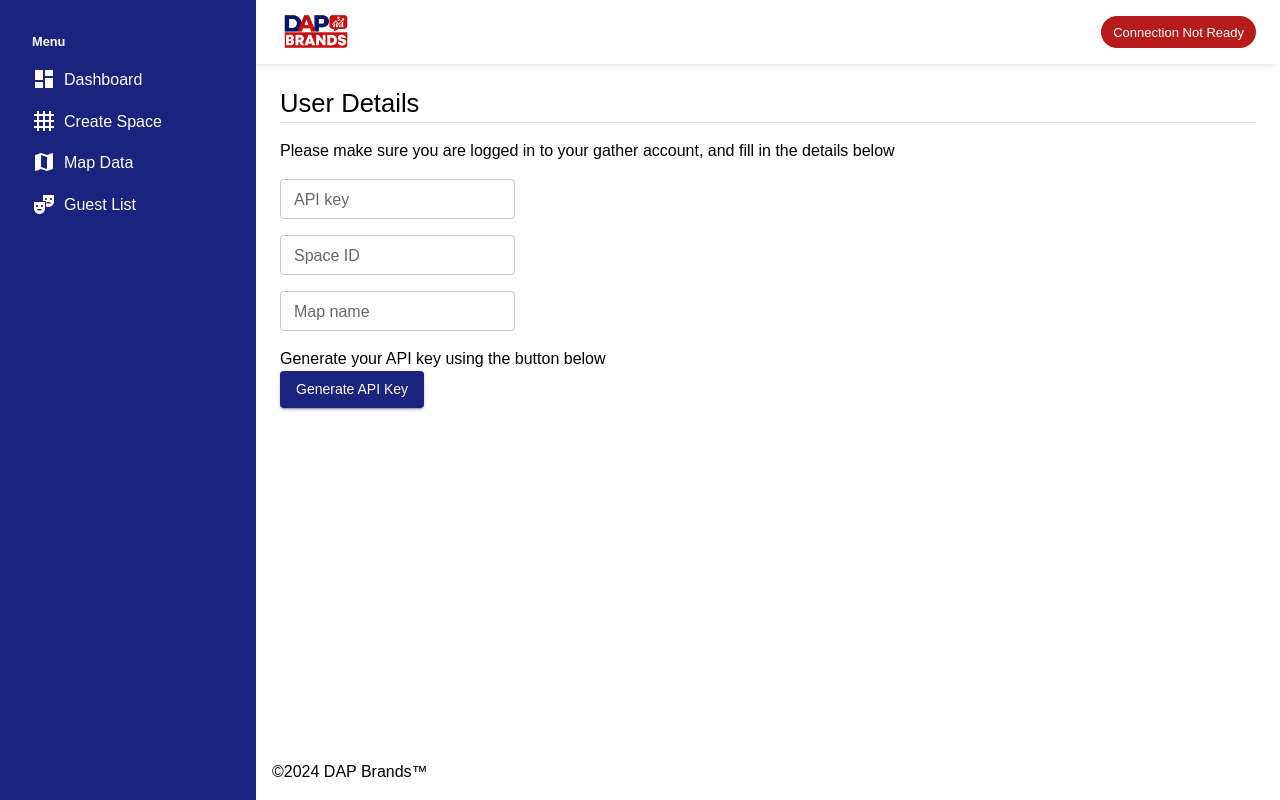
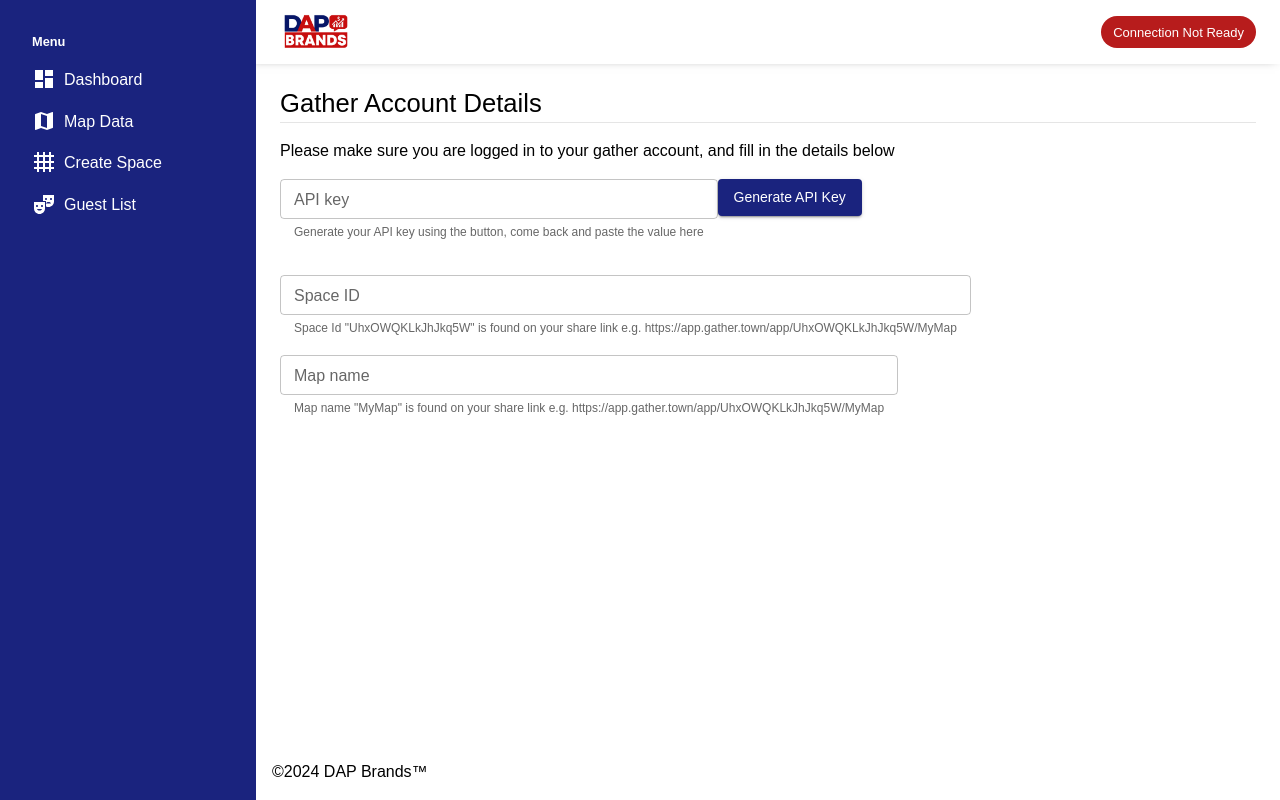
Before and after one commit to tony-tripulca/gather-town, a React app: page /dashboard in a window 1280 px wide. Built offline with nearby package versions, Linux system fonts and the light colour scheme.

Commit message:
Initial version

```diff
--- a/src/AppRouter.js
+++ b/src/AppRouter.js
@@ -4,12 +4,16 @@ import { Navigate, Route, Routes } from "react-router-dom";
 import NotFound from "./modules/not-found/NotFound";
 import Dashboard from "./modules/dashboard/Dashboard";
 import MapData from "./modules/map-data/MapData";
+import CreateSpace from "./modules/create-space/CreateSpace";
+import GuestList from "./modules/guest-list/GuestList";
 
 export default function AppRouter() {
   return (
     <Routes>
       <Route path="/dashboard" element={<Dashboard />} />
       <Route path="/map-data" element={<MapData />} />
+      <Route path="/create-space" element={<CreateSpace />} />
+      <Route path="/guest-list" element={<GuestList />} />
       <Route path="/not-found" element={<NotFound />} />
 
       <Route path="/" element={<Navigate to="/dashboard" />} />
--- a/src/components/sidebar/Sidebar.js
+++ b/src/components/sidebar/Sidebar.js
@@ -27,15 +27,15 @@ export default function Sidebar() {
               </Link>
             </MenuItem>
             <MenuItem>
+              <Link to="/map-data">
+                <MapIcon />
+                Map Data
+              </Link>
+            </MenuItem>
+            <MenuItem>
               <Link to="/create-space">
                 <Grid4x4Icon />
                 Create Space
-              </Link>
-            </MenuItem>
-            <MenuItem>
-              <Link to="/map-data">
-                <MapIcon />
-                Map Data
               </Link>
             </MenuItem>
             <MenuItem>
--- /dev/null
+++ b/src/modules/create-space/CreateSpace.js
@@ -0,0 +1,38 @@
+import React from "react";
+import { Helmet } from "react-helmet";
+import { Link } from "react-router-dom";
+
+import { Box, Button, Typography } from "@mui/material";
+
+import "./CreateSpace.scss";
+
+import Topbar from "../../components/topbar/Topbar";
+import Sidebar from "../../components/sidebar/Sidebar";
+
+export default function CreateSpace() {
+  return (
+    <React.Fragment>
+      <Helmet>
+        <title>Create Space | DAP Gather </title>
+      </Helmet>
+      <Topbar />
+      <Sidebar />
+      <Box component={"section"} id="create-space" className="panel">
+        <Box className="create-space-holder">
+          <Typography className="section-title">Create Space</Typography>
+          <Typography>
+            It&apos;s recommended to create your space on your account for now.
+          </Typography>
+          <Button
+            variant="contained"
+            component={Link}
+            to="https://app.gather.town/"
+            target="_blank"
+          >
+            Create Space
+          </Button>
+        </Box>
+      </Box>
+    </React.Fragment>
+  );
+}
--- a/src/modules/dashboard/Dashboard.js
+++ b/src/modules/dashboard/Dashboard.js
@@ -32,7 +32,7 @@ export default function Dashboard() {
       <Sidebar />
       <Box component={"section"} id="dashboard" className="panel">
         <Box className="dashboard-holder">
-          <Typography className="section-title">User Details</Typography>
+          <Typography className="section-title">Gather Account Details</Typography>
           <Grid container spacing={2}>
             <Grid item xs={12}>
               <Typography>
@@ -48,8 +48,18 @@ export default function Dashboard() {
                 name="apiKey"
                 value={userState.apiKey}
                 onChange={(event) => handleOnChange(event)}
+                helperText="Generate your API key using the button, come back and paste the value here"
               />
+              <Button
+                variant="contained"
+                component={Link}
+                to="https://gather.town/apiKeys"
+                target="_blank"
+              >
+                Generate API Key
+              </Button>
             </Grid>
+            <Grid item xs={12}></Grid>
             <Grid item xs={12}>
               <TextField
                 variant="outlined"
@@ -58,6 +68,7 @@ export default function Dashboard() {
                 name="spaceId"
                 value={userState.spaceId}
                 onChange={(event) => handleOnChange(event)}
+                helperText={`Space Id "UhxOWQKLkJhJkq5W" is found on your share link e.g. https://app.gather.town/app/UhxOWQKLkJhJkq5W/MyMap`}
               />
             </Grid>
             <Grid item xs={12}>
@@ -68,18 +79,8 @@ export default function Dashboard() {
                 name="mapName"
                 value={userState.mapName}
                 onChange={(event) => handleOnChange(event)}
+                helperText={`Map name "MyMap" is found on your share link e.g. https://app.gather.town/app/UhxOWQKLkJhJkq5W/MyMap`}
               />
-            </Grid>
-            <Grid item xs={12}>
-              <Typography>Generate your API key using the button below</Typography>
-              <Button
-                variant="contained"
-                component={Link}
-                to="https://gather.town/apiKeys"
-                target="_blank"
-              >
-                Generate API Key
-              </Button>
             </Grid>
           </Grid>
         </Box>
--- /dev/null
+++ b/src/modules/guest-list/GuestList.js
@@ -0,0 +1,27 @@
+import React from "react";
+import { Helmet } from "react-helmet";
+
+import { Box, Typography } from "@mui/material";
+
+import "./GuestList.scss";
+
+import Topbar from "../../components/topbar/Topbar";
+import Sidebar from "../../components/sidebar/Sidebar";
+
+export default function GuestList() {
+  return (
+    <React.Fragment>
+      <Helmet>
+        <title>Guest List | DAP Gather </title>
+      </Helmet>
+      <Topbar />
+      <Sidebar />
+      <Box component={"section"} id="guest-list" className="panel">
+        <Box className="guest-list-holder">
+          <Typography className="section-title">Guest List</Typography>
+          <Typography>Work in progress...</Typography>
+        </Box>
+      </Box>
+    </React.Fragment>
+  );
+}
--- a/src/modules/map-data/MapData.js
+++ b/src/modules/map-data/MapData.js
@@ -45,6 +45,9 @@ export default function MapData() {
       <Box component={"section"} id="map-data" className="panel">
         <Box className="map-data-holder">
           <Typography className="section-title">Map Data</Typography>
+          {!mapData.length ? (
+            <Typography>Loading...</Typography>
+          ) : (
             <Grid container spacing={2}>
               {mapData?.map((item, i) => (
                 <Grid item xs={12} key={i}>
@@ -70,6 +73,7 @@ export default function MapData() {
                 </Grid>
               ))}
             </Grid>
+          )}
         </Box>
       </Box>
       <Footer />
```
Also changed, not shown: src/modules/create-space/CreateSpace.scss (added), src/modules/guest-list/GuestList.scss (added). Lines whose indentation alone changed are shown as unchanged.
